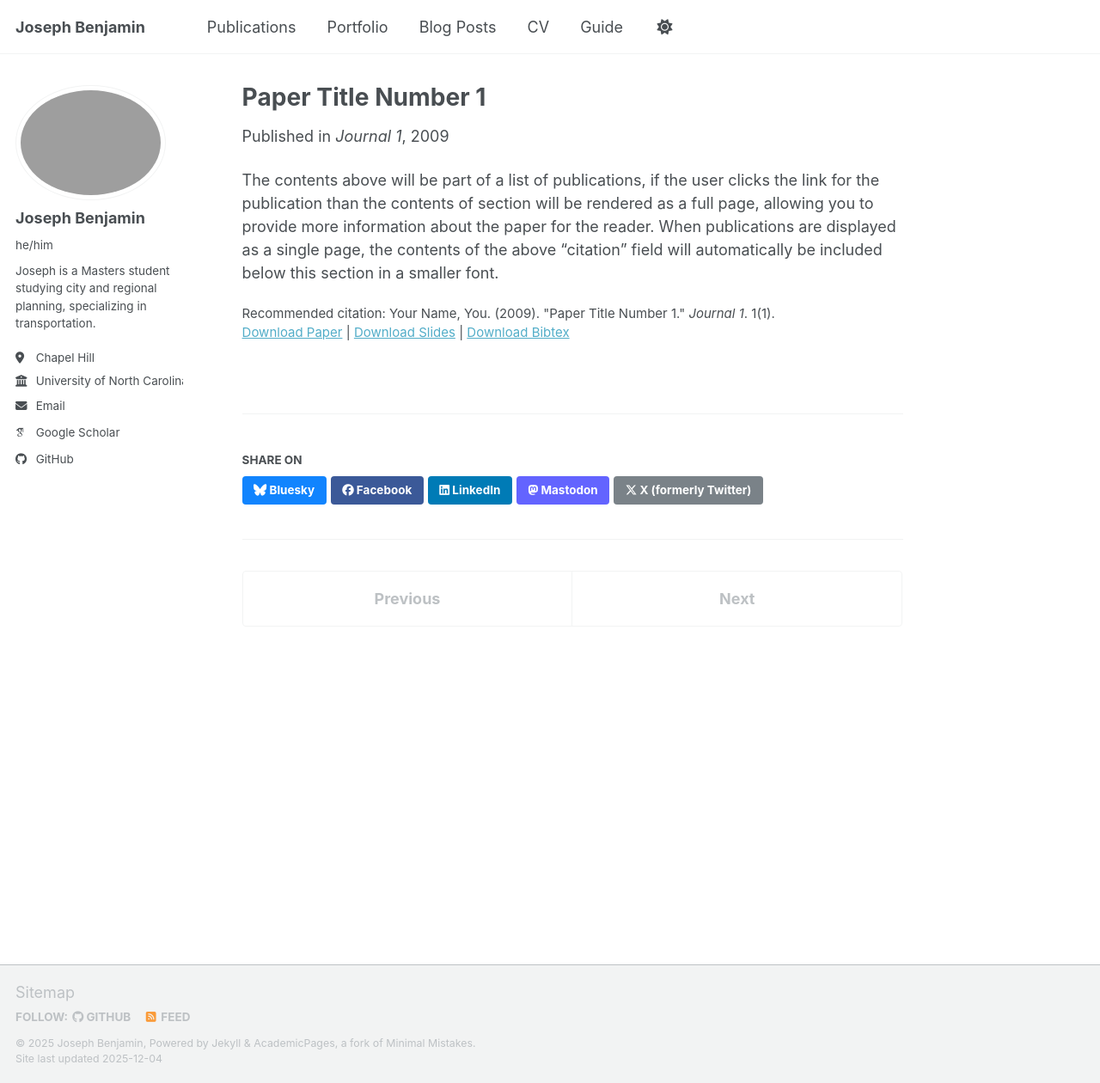
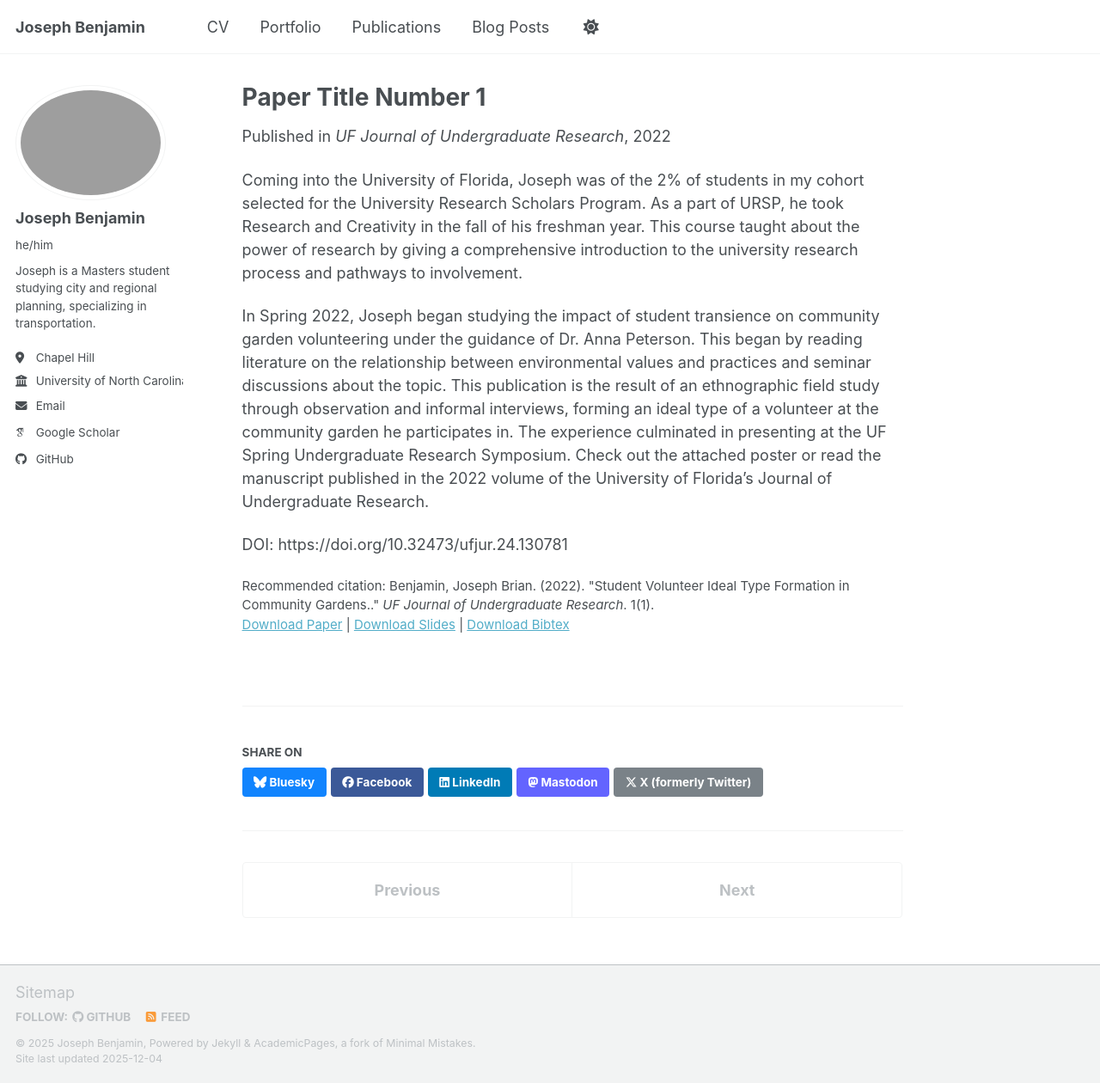
Before and after one commit to jsphbenj/jsphbenj.github.io, a Jekyll site: the page built from _publications/2022-12-01-community-garden-ideal-type.md, in a window 1280 px wide and 1260 px high. Shown: the whole window at 86% size. Built offline with Jekyll 4.4.1, drawn with Linux system fonts in a browser that asks for light colours; some web fonts are replaced; a script bundle is joined from its source files by our own code; library files that are not in the unit come from our copies.

Commit message:
publications update

```diff
--- a/_data/navigation.yml
+++ b/_data/navigation.yml
@@ -8,20 +8,17 @@
 #      Markdown formatted page while the second is generated using JSON.
 
 main:
-  - title: "Publications"
-    url: /publications/
+  - title: "CV"
+    url: /cv/
 
   - title: "Portfolio"
     url: /portfolio/
 
+  - title: "Publications"
+    url: /publications/
+
   - title: "Blog Posts"
     url: /year-archive/
 
-  - title: "CV"
-    url: /cv/
-
   # - title: "CV"
   #   url: /cv-json/
-
-  - title: "Guide"
-    url: /markdown/
--- a/_publications/2009-10-01-paper-title-number-1.md
+++ /dev/null
@@ -1,14 +0,0 @@
----
-title: "Paper Title Number 1"
-collection: publications
-category: manuscripts
-permalink: /publication/2009-10-01-paper-title-number-1
-excerpt: 'This paper is about the number 1. The number 2 is left for future work.'
-date: 2009-10-01
-venue: 'Journal 1'
-slidesurl: 'https://academicpages.github.io/files/slides1.pdf'
-paperurl: 'https://academicpages.github.io/files/paper1.pdf'
-bibtexurl: 'https://academicpages.github.io/files/bibtex1.bib'
-citation: 'Your Name, You. (2009). &quot;Paper Title Number 1.&quot; <i>Journal 1</i>. 1(1).'
----
-The contents above will be part of a list of publications, if the user clicks the link for the publication than the contents of section will be rendered as a full page, allowing you to provide more information about the paper for the reader. When publications are displayed as a single page, the contents of the above "citation" field will automatically be included below this section in a smaller font.
--- /dev/null
+++ b/_publications/2022-12-01-community-garden-ideal-type.md
@@ -0,0 +1,18 @@
+---
+title: "Paper Title Number 1"
+collection: publications
+category: manuscripts
+permalink: /publication/2009-10-01-paper-title-number-1
+excerpt: 'This paper is about the number 1. The number 2 is left for future work.'
+date: 2022-12-01
+venue: 'UF Journal of Undergraduate Research'
+slidesurl: 'https://jsphbenj.github.io/files/community_garden_ideal_types_poster.pdf'
+paperurl: 'https://jsphbenj.github.io/files/community_garden_ideal_types_paper.pdf'
+bibtexurl: 'https://jsphbenj.github.io/files/bibtex1.bib'
+citation: 'Benjamin, Joseph Brian. (2022). &quot;Student Volunteer Ideal Type Formation in Community Gardens..&quot; <i>UF Journal of Undergraduate Research</i>. 1(1).'
+---
+Coming into the University of Florida, Joseph was of the 2% of students in my cohort selected for the University Research Scholars Program. As a part of URSP, he took Research and Creativity in the fall of his freshman year. This course taught about the power of research by giving a comprehensive introduction to the university research process and pathways to involvement.
+
+In Spring 2022, Joseph began studying the impact of student transience on community garden volunteering under the guidance of Dr. Anna Peterson. This began by reading literature on the relationship between environmental values and practices and seminar discussions about the topic. This publication is the result of an ethnographic field study through observation and informal interviews, forming an ideal type of a volunteer at the community garden he participates in. The experience culminated in presenting at the UF Spring Undergraduate Research Symposium. Check out the attached poster or read the manuscript published in the 2022 volume of the University of Florida's Journal of Undergraduate Research.
+
+DOI: https://doi.org/10.32473/ufjur.24.130781
```
Also changed, not shown: _pages/about.md (+3 -3 lines), _pages/cv.md (+0 -1 lines), _publications/2015-10-01-paper-title-number-3.md (deleted, +0 -14 lines), _publications/2024-02-17-paper-title-number-4.md (deleted, +0 -13 lines), _publications/2025-06-08-paper-title-number-5.md (deleted, +0 -13 lines), files/bibtex1.bib (+6 -9 lines), 2 other files.
